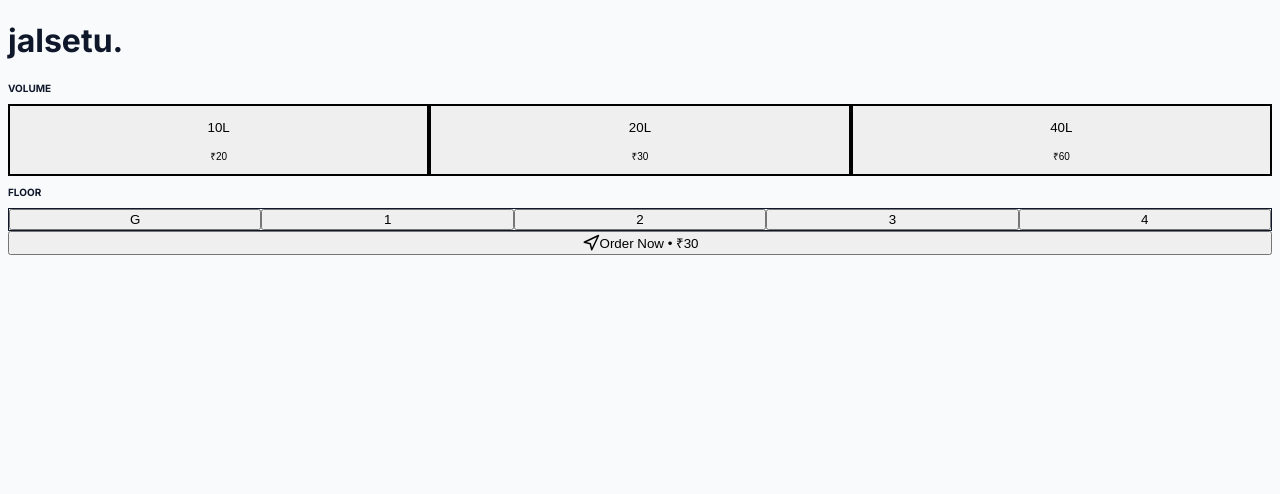
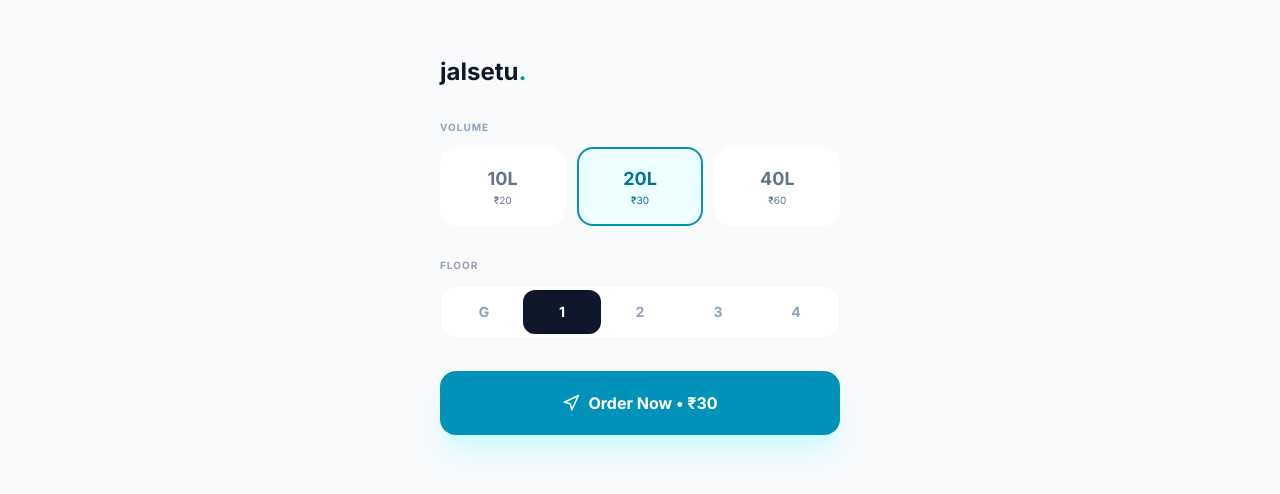
Before and after one commit to Ishita0211/JST, a Next.js app: page / in a window 1280 px wide. Shown: the top 494 px of the page. Built offline with nearby package versions, Linux system fonts and the light colour scheme; no server answers.

Commit message:
Update globals.css

```diff
--- a/src/app/globals.css
+++ b/src/app/globals.css
@@ -1,3 +1,6 @@
+@import "tailwindcss";
+
+/* If you had @tailwind base; etc., replace them with the single @import above */
 @tailwind base;
 @tailwind components;
 @tailwind utilities;
```
